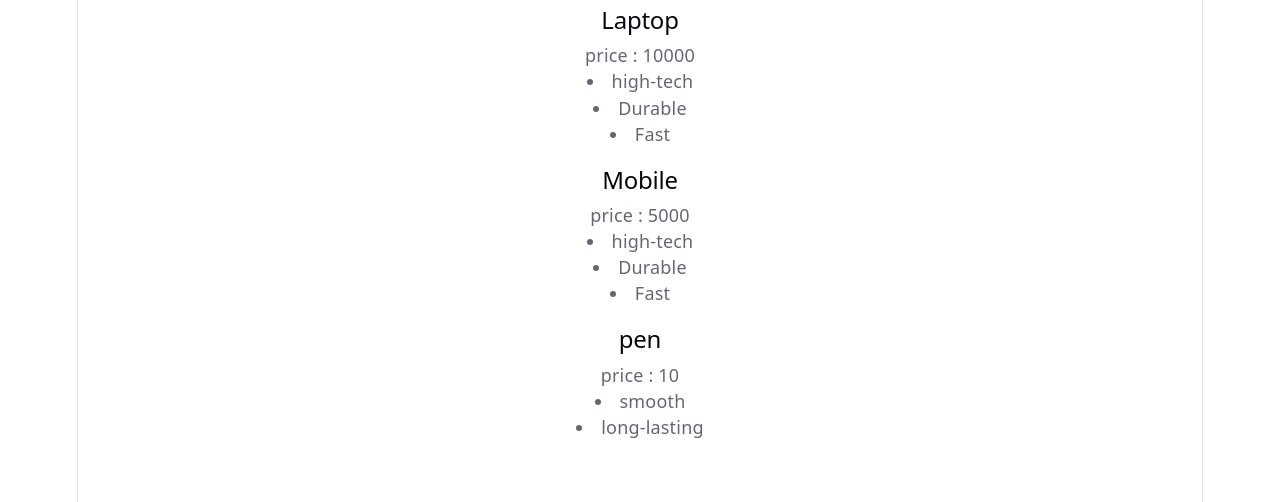
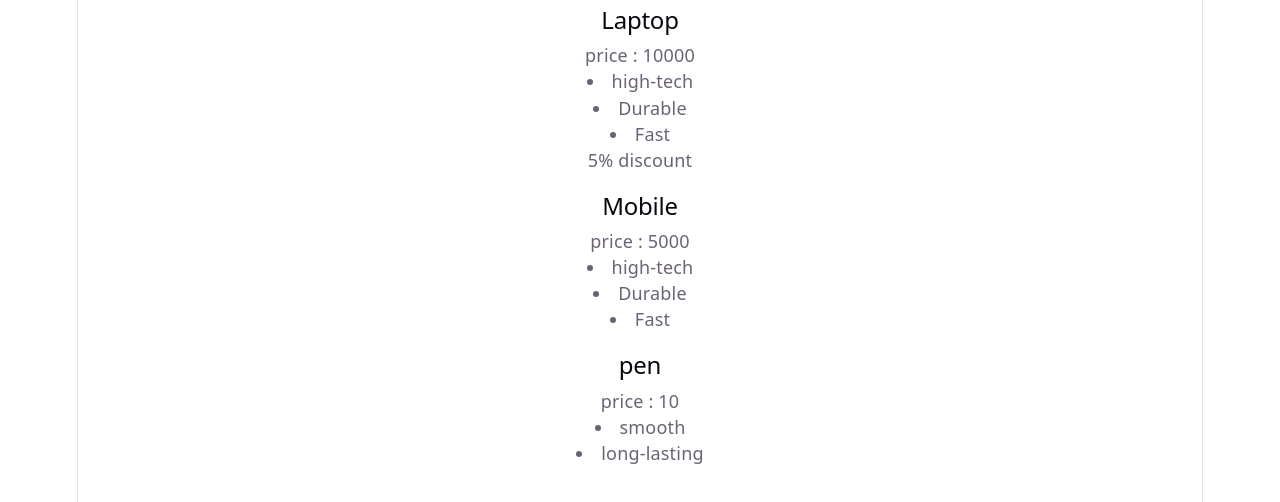
Before and after one commit to tusharvaidya0303/Web_Development_Learning, a React (Vite) app in the folder 13_React/basic_react_app/: page / in a window 1280 px wide. Shown: the top 502 px of the page. Built offline with nearby package versions, Linux system fonts and the light colour scheme.

Commit message:
Condition in react

```diff
--- a/13_React/basic_react_app/src/Product.jsx
+++ b/13_React/basic_react_app/src/Product.jsx
@@ -7,6 +7,8 @@ function Product({title, price, features}) {
       <h2>{title}</h2>
       <p>price : {price}</p>
       <p>{features.map((feature) => <li>{feature}</li>)}</p>
+      {price >=10000 && <p>5% discount</p>}
+      {/* //{price >=10000 ? <p>5% discount</p> : null} */}
     </div>
   );
 }
```
